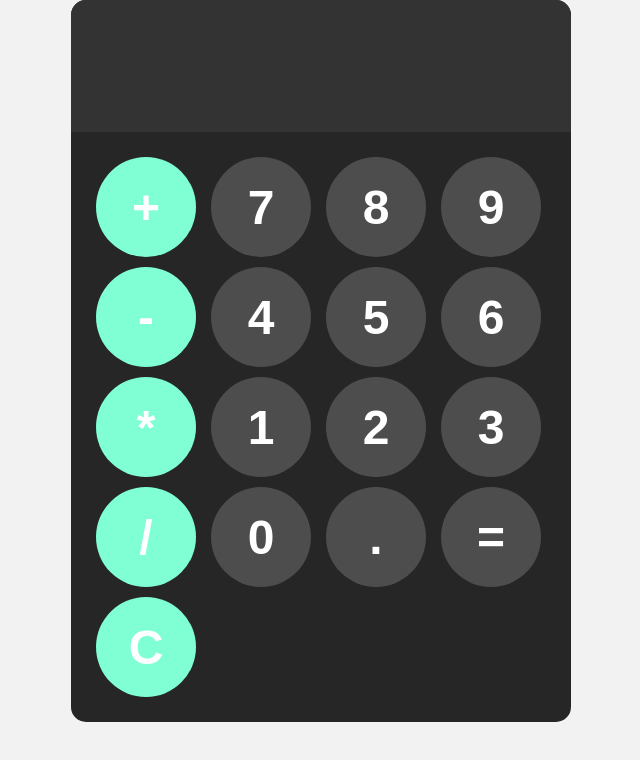
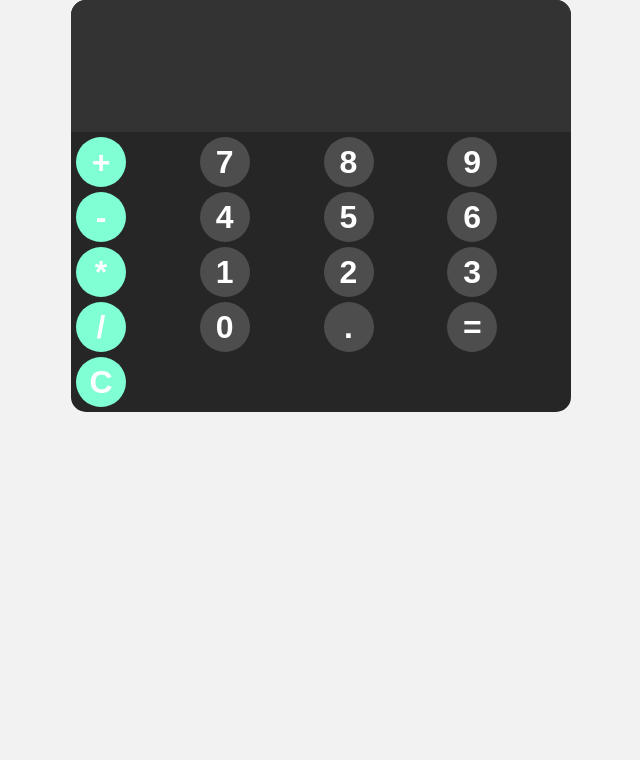
Before and after one commit to AnaghaInowei/A-Simple-Calculator, a plain HTML site: page index.html in a window 1280 px wide. Shown: the whole page, without its empty margins (319-959 px from the left). Drawn offline with Linux system fonts and the light colour scheme.

Commit message:
Assignment

```diff
--- a/styles.css
+++ b/styles.css
@@ -32,18 +32,18 @@ body{
 #keys {
     display: grid;
     grid-template-columns: repeat(4, 1fr);
-    gap: 10px;
-    padding: 25px;
+    gap: 5px;
+    padding: 5px;
 }
 
 button {
-    width: 100px;
-    height: 100px;
-    border-radius: 50px;
+    width: 50px;
+    height: 50px;
+    border-radius: 25px;
     border: none;
     background-color: hsl(0, 0%, 30%);
     color: white;
-    font-size: 3rem;
+    font-size: 2rem;
     font-weight: bold;
     cursor: pointer;
 }
```
